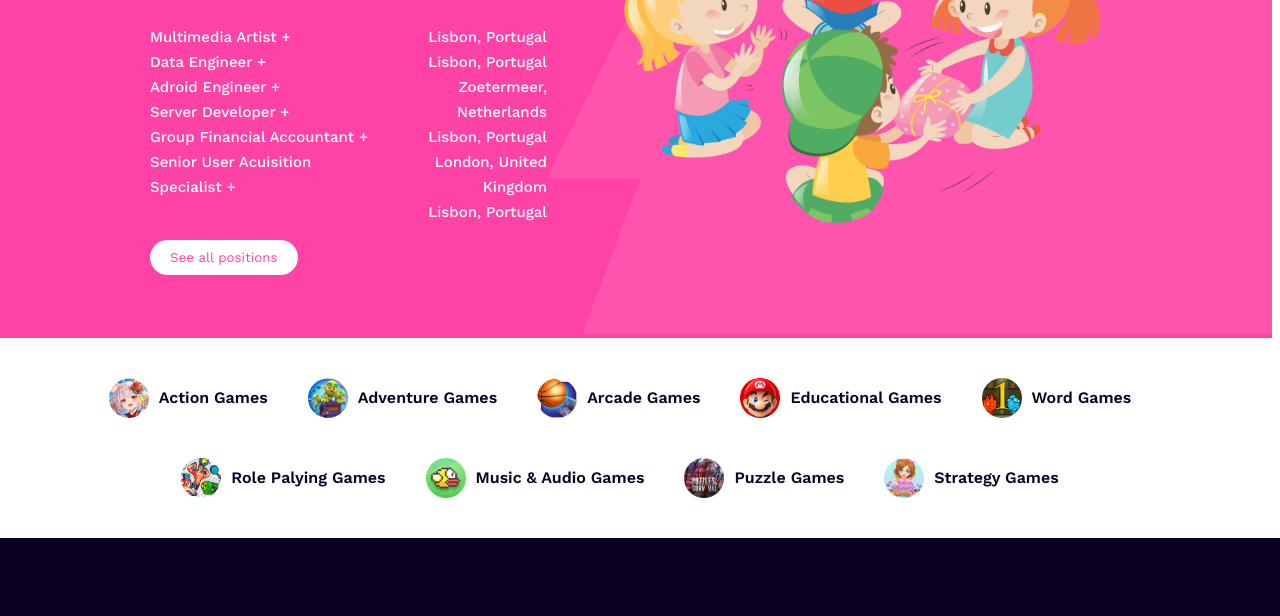
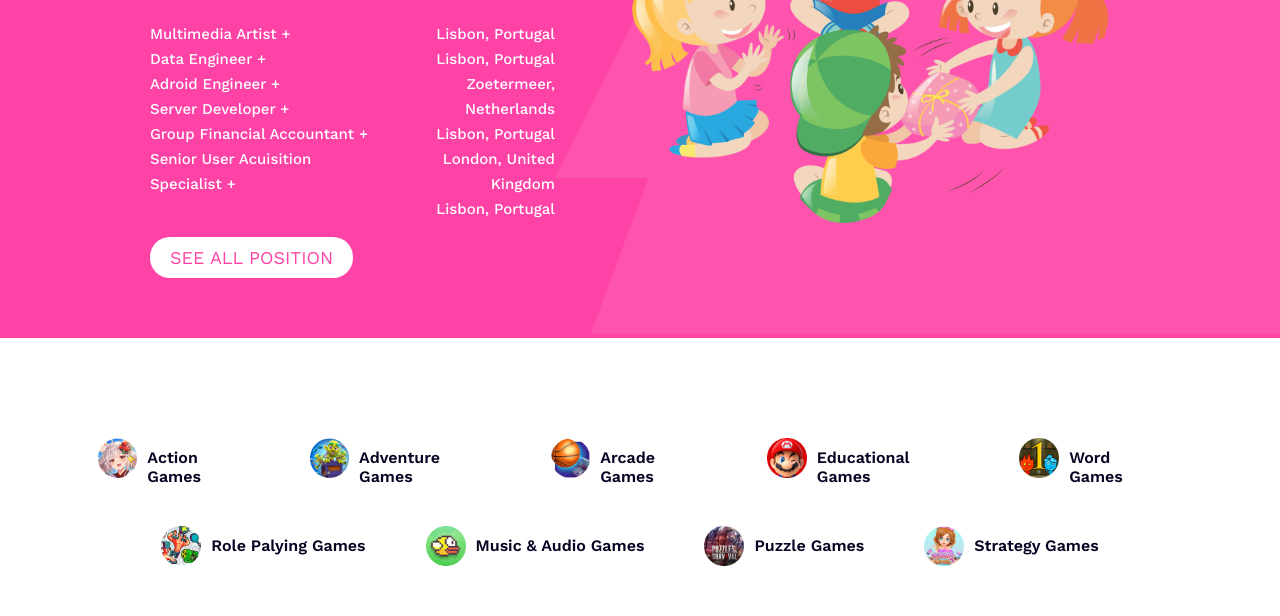
Before and after one commit to HasnahinAhmed/Milestone2-Assignment2, a plain HTML site: page index.html in a window 1280 px wide. Shown: the part 2843-3459 px from the top of the page. Drawn offline with nearby package versions, Linux system fonts and the light colour scheme.

Commit message:
some changes

```diff
--- a/index.html
+++ b/index.html
@@ -5,7 +5,7 @@
     <meta charset="UTF-8">
     <meta name="viewport" content="width=device-width, initial-scale=1.0">
     <title>Gamer</title>
-    <link rel="icon" type="image/x-icon" href="images/Frame.png">
+    <link class="Favicon" rel="icon" type="image/" href="images/Frame.png" sizes="40*20">
 
     <link rel="stylesheet" href="style.css">
     <link rel="preconnect" href="https://fonts.googleapis.com">
@@ -89,9 +89,10 @@
         <div class="sec3-images">
             <img class="sec3-image" src="images/Rectangle 4.png" alt="Image 1">
             <img class="sec3-image" src="images/Rectangle 5.png" alt="Image 2">
-            <div class="image-container">
+            <div class="hover-cont">
                 <img class="sec3-image" src="images/Rectangle 7.png" alt="Image 3">
                 <img src="images/1.png" alt="Hover Image" class="hover-image">
+                <h4 class="hover-text">Watch Now</h4>
             </div>
             <img class="sec3-image" src="images/Rectangle 6.png" alt="Image 4">
         </div>
@@ -172,7 +173,7 @@
                     </div>
 
                 </div>
-                <button class="care-button">See all positions</button>
+                <button class="care-button">SEE ALL POSITION</button>
             </div>
             <div>
                 <img src="images/Group 65.png" alt="" class="care-img">
@@ -181,21 +182,21 @@
     </section>
     <!-- more games -->
     <section>
-        <div  class="more-game">
+        <div class="more-game">
 
             <div class="more1">
-                <img src="images/Rectangle 11.png" alt="game1"><span>Action Games</span>
-                <img src="images/Rectangle 12.png" alt="game2"><span>Adventure Games</span>
-                <img src="images/Rectangle 13.png" alt="game3"><span>Arcade Games</span>
-                <img src="images/Rectangle 14.png" alt="game4"><span>Educational Games</span>
-                <img src="images/Rectangle 15.png" alt="game5"><span>Word Games</span>
+               <div class="g-hover" id="g-hover"><img src="images/Rectangle 11.png" alt="game1"><span>Action Games</span> </div>
+              <span class="g-hover" id="g-hover"> <img src="images/Rectangle 12.png" alt="game2"><span>Adventure Games</span> </span>
+                <span class="g-hover" id="g-hover"> <img src="images/Rectangle 13.png" alt="game3"><span>Arcade Games</span> </span>
+                <span class="g-hover" id="g-hover"> <img src="images/Rectangle 14.png" alt="game4"><span>Educational Games</span> </span>
+                <span class="g-hover" id="g-hover"> <img src="images/Rectangle 15.png" alt="game5"><span>Word Games</span> </span>
             </div>
 
             <div class="more1">
-                <img src="images/Rectangle 16.png" alt="game6"><span>Role Palying Games</span>
-                <img src="images/Rectangle 17.png" alt="game7"><span>Music & Audio Games</span>
-                <img src="images/Rectangle 18.png" alt="game8"><span>Puzzle Games</span>
-                <img src="images/Rectangle 19.png" alt="game9"><span>Strategy Games</span>
+                <span class="g-hover" id="g-hover"> <img src="images/Rectangle 16.png" alt="game6"><span>Role Palying Games</span> </span>
+                <span class="g-hover" id="g-hover"> <img src="images/Rectangle 17.png" alt="game7"><span>Music & Audio Games</span> </span>
+                <span class="g-hover" id="g-hover"> <img src="images/Rectangle 18.png" alt="game8"><span>Puzzle Games</span> </span>
+                <span class="g-hover" id="g-hover"> <img src="images/Rectangle 19.png" alt="game9"><span>Strategy Games</span> </span>
             </div>
 
 
--- a/style.css
+++ b/style.css
@@ -1,5 +1,9 @@
 * {
     font-family: 'Work Sans', sans-serif;
+}
+.Favicon{
+    width: 100px;
+
 }
 
 /* navbar section */
@@ -202,7 +206,7 @@
     margin-top: -20px;
     color: #534C64;
     text-align: center;
-    font-size: 10px;
+    font-size: 13px;
     font-weight: 400;
     line-height: 30px;
 }
@@ -337,7 +341,7 @@
     display: flex;
    justify-content: center;
    align-items: center;
-   margin: 0px -0px 40px -8px;
+   margin: 0px -8px 0px -8px;
    background: linear-gradient(90deg, #FF42A5 0%, #FF42A5 100%);
 }
 .care-left{
@@ -371,7 +375,8 @@ line-height: 25px; /* 166.667% */
     padding: 10px 20px;
     background-color: #ffffff;
     color: #FF42A5;
-    text-decoration: none;
+    font-size: 18px;
+    font-weight: 900px;
     margin-right: 10px;
     border-radius: 20px;
     border: none;
@@ -380,12 +385,12 @@ line-height: 25px; /* 166.667% */
     width: 725px;
     height: 600px;
 }
-.
+
 /* more game section */
 
-.more-game {
-    margin: 100px 50px 100px 50px;
-    background-color: #fffff0;
+
+.more-game{
+    margin: 100px 0px 100px 0px;
 }
 
 .more-game img {
@@ -402,7 +407,7 @@ line-height: 25px; /* 166.667% */
     display: flex;
     justify-content: center;
     align-items: center;
-    margin: 10px 10px 40px 10px;
+    margin: 30px 70px 0px 70px;
     color: #0B0223;
     font-family: Work Sans;
     font-size: 16px;
@@ -410,6 +415,22 @@ line-height: 25px; /* 166.667% */
     line-height: normal;
 
 }
+#g-hover{
+    display: flex;
+    justify-content: center;
+    margin: 0px 0px 0px 20px;
+}
+.g-hover:hover{
+
+
+    border: 2px solid #eb2e8f;
+    border-radius: 90px;
+
+    padding: 10px;
+    color: #eb2e8f;
+ ;
+}
+
 
 /* footer section */
 
@@ -503,7 +524,7 @@ line-height: 25px; /* 166.667% */
 }
 
 /* hover try */
-.image-container {
+.hover-cont {
     position: relative;
     display: inline-block;
 }
@@ -517,7 +538,16 @@ line-height: 25px; /* 166.667% */
     width: 30px;
     height: 30px;
 }
+.hover-text {
+    position: absolute;
+    top: 150px;
+    left: 0px;
+    opacity: 0;
+    color: #eb2e8f;
 
-.image-container:hover .hover-image {
+  }
+
+.hover-cont:hover .hover-image,
+.hover-cont:hover .hover-text {
     opacity: 1;
 }
```
